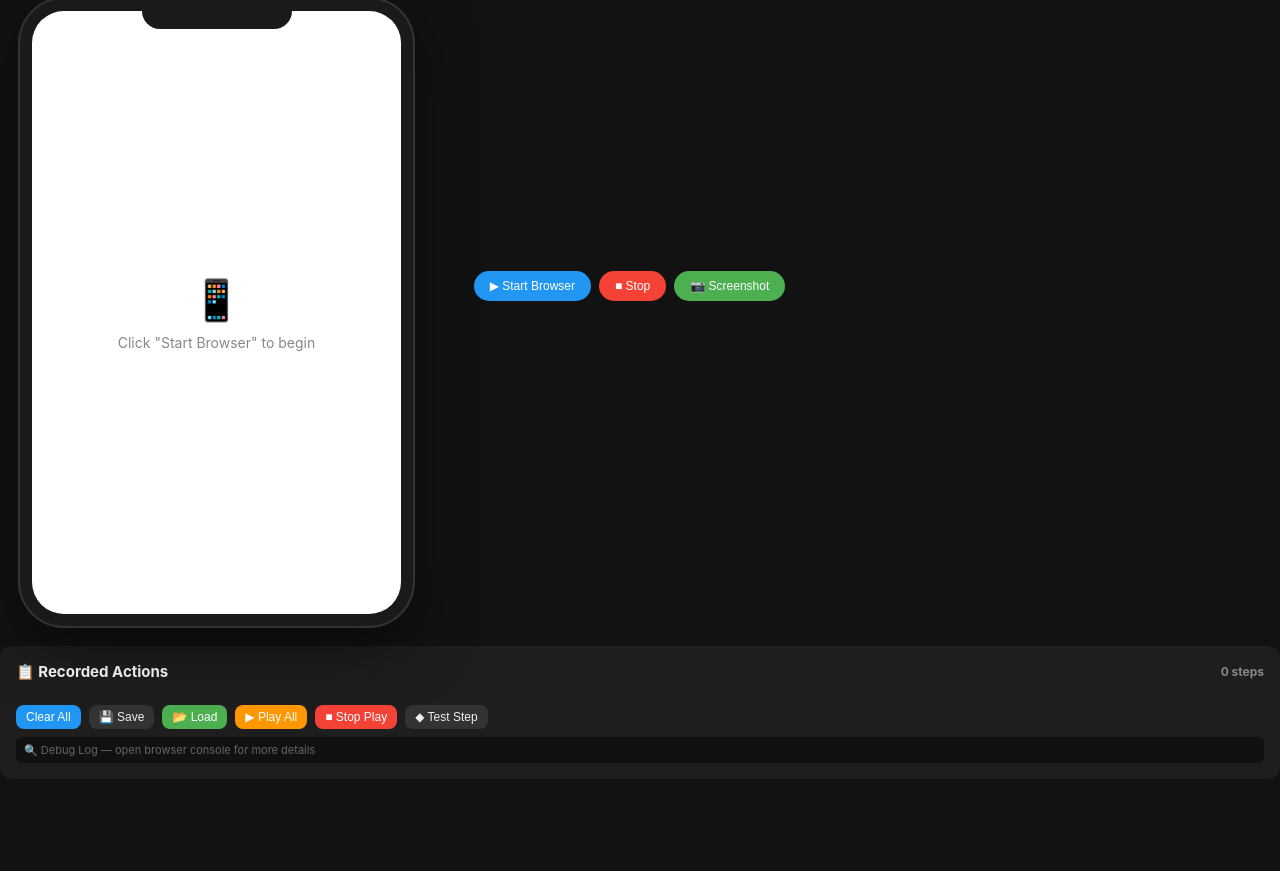
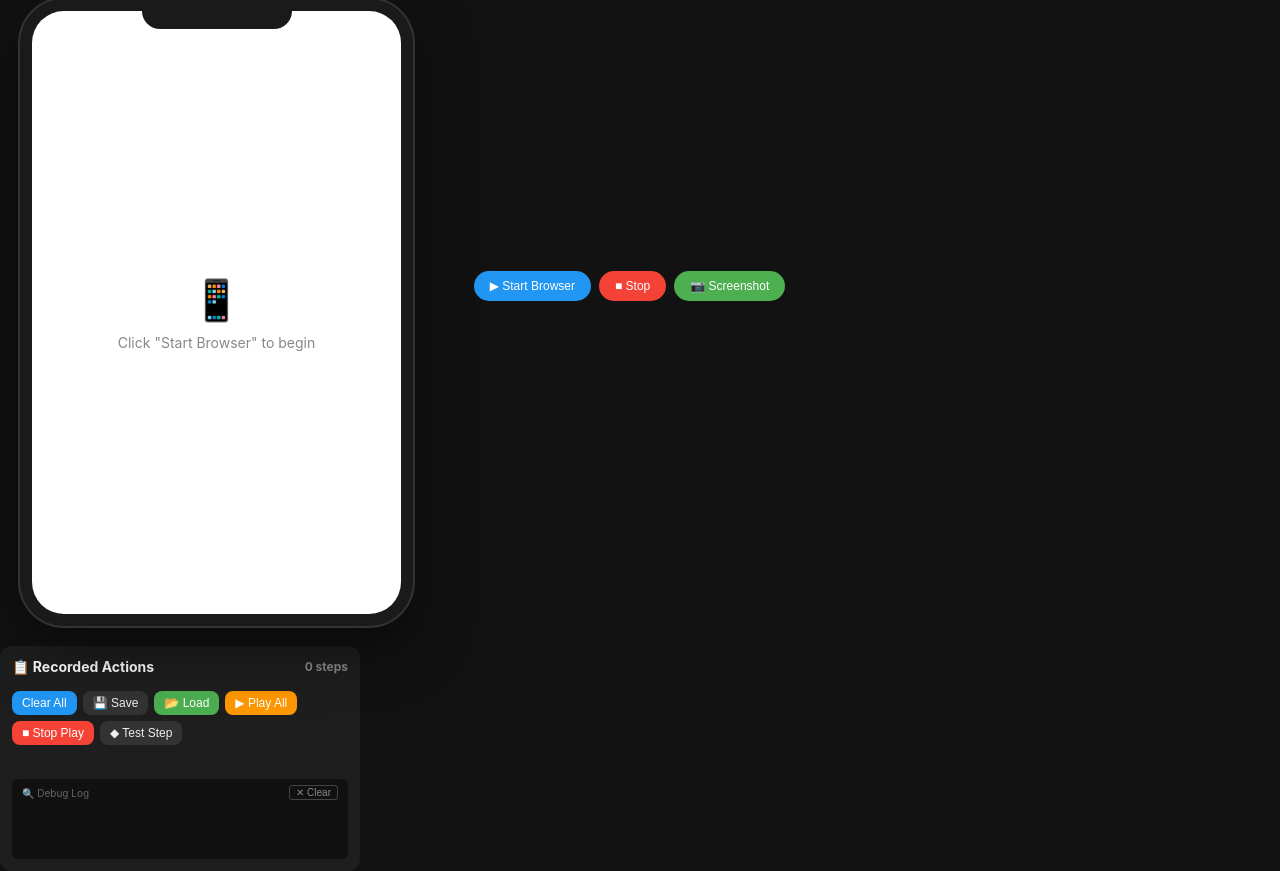
Before and after one commit to luojianwei2006/quora_automation, a Flask app: page /browser in a window 1280 px wide. Shown: the part 122-993 px from the top of the page. Before the commit the page ends 878 px from the top, so only its background shows below. Run offline with Flask 3, Linux system fonts and the light colour scheme; some libraries are stand-ins or nearby versions.

Commit message:
feat: 右侧面板重构——操作列表紧凑化 + 日志单独可清理 + 执行状态可视化
- 右侧面板缩小宽度(280-360px)，操作列表限制高度可滚动
- 每个操作执行后左边框变色：绿色=成功 / 红色=失败
- 调试日志面板添加 ✕ Clear 按钮，一键清空
- 操作项更紧凑，方便同时看手机框和执行结果

```diff
--- a/templates/browser.html
+++ b/templates/browser.html
@@ -246,19 +246,23 @@
         }
         .browser-toolbar button:hover { background: #1976D2; }
 
-        /* Right panel - action list */
+        /* Right panel - action list + debug */
         .action-panel {
             flex: 1;
             background: #1e1e1e;
             border-radius: 12px;
-            padding: 16px;
+            padding: 12px;
             overflow-y: auto;
-            min-width: 320px;
+            min-width: 280px;
+            max-width: 360px;
+            display: flex;
+            flex-direction: column;
+            gap: 8px;
         }
         .action-panel h3 {
             color: #fff;
-            margin: 0 0 12px;
-            font-size: 15px;
+            margin: 0;
+            font-size: 14px;
             display: flex;
             justify-content: space-between;
             align-items: center;
@@ -266,16 +270,22 @@
         .action-list {
             display: flex;
             flex-direction: column;
-            gap: 6px;
+            gap: 4px;
+            max-height: 320px;
+            overflow-y: auto;
+            flex-shrink: 0;
         }
         .action-item {
             background: #2a2a2a;
-            border-radius: 8px;
-            padding: 10px 12px;
+            border-radius: 6px;
+            padding: 6px 10px;
             border-left: 3px solid #555;
             cursor: pointer;
             transition: background 0.15s;
+            font-size: 12px;
         }
+        .action-item.executed-ok { border-left-color: #4CAF50; }
+        .action-item.executed-fail { border-left-color: #f44336; }
         .action-item:hover { background: #333; }
         .action-item .action-header {
             display: flex;
@@ -283,27 +293,22 @@
             align-items: center;
         }
         .action-item .action-type {
-            font-size: 12px;
+            font-size: 11px;
             color: #2196F3;
             font-weight: 600;
             text-transform: uppercase;
         }
         .action-item .action-desc {
-            font-size: 12px;
+            font-size: 11px;
             color: #aaa;
-            margin-top: 2px;
+            margin-top: 1px;
             overflow: hidden;
             text-overflow: ellipsis;
             white-space: nowrap;
         }
         .action-item .action-delay {
-            font-size: 11px;
+            font-size: 10px;
             color: #666;
-        }
-        .action-item .action-remove {
-            color: #f44336;
-            cursor: pointer;
-            font-size: 14px;
         }
         .action-item.selected {
             border-left-color: #2196F3;
@@ -312,10 +317,40 @@
 
         .action-panel-footer {
             display: flex;
-            gap: 8px;
-            margin-top: 12px;
+            gap: 6px;
             flex-wrap: wrap;
+            flex-shrink: 0;
         }
+
+        /* Debug panel */
+        .debug-panel {
+            flex: 1;
+            min-height: 80px;
+            max-height: 250px;
+            overflow-y: auto;
+            background: #111;
+            border-radius: 6px;
+            padding: 4px;
+            font-size: 11px;
+        }
+        .debug-panel-header {
+            display: flex;
+            justify-content: space-between;
+            align-items: center;
+            padding: 2px 6px 4px;
+            color: #666;
+            font-size: 10px;
+        }
+        .debug-panel-header button {
+            background: transparent;
+            border: 1px solid #444;
+            color: #888;
+            padding: 1px 6px;
+            border-radius: 3px;
+            cursor: pointer;
+            font-size: 10px;
+        }
+        .debug-panel-header button:hover { color: #fff; border-color: #f44336; }
 
         /* Element info badge */
         .element-info-badge {
@@ -416,9 +451,13 @@
                 <button class="btn btn-sm btn-danger" onclick="abortPlayback()">■ Stop Play</button>
                 <button class="btn btn-sm btn-secondary" onclick="testSingleStep()">◆ Test Step</button>
             </div>
-            <div id="playbackStatus" style="margin-top:8px;font-size:12px;color:#888;"></div>
-            <div class="debug-panel" id="debugPanel" style="margin-top:8px;max-height:150px;overflow-y:auto;background:#111;border-radius:6px;padding:4px;">
-                <div style="font-size:11px;color:#666;padding:2px 4px;">🔍 Debug Log — open browser console for more details</div>
+            <div id="playbackStatus" style="font-size:11px;color:#888;min-height:18px;flex-shrink:0;"></div>
+            <div class="debug-panel" id="debugPanelContainer">
+                <div class="debug-panel-header">
+                    <span>🔍 Debug Log</span>
+                    <button onclick="clearDebugLog()" title="Clear log">✕ Clear</button>
+                </div>
+                <div id="debugPanel"></div>
             </div>
         </div>
     </div>
@@ -495,6 +534,8 @@
 
             var panel = document.getElementById('debugPanel');
             if (!panel) return;
+            var container = document.getElementById('debugPanelContainer');
+            if (container) container.style.display = 'block';
             var entry = document.createElement('div');
             entry.textContent = line;
             entry.style.cssText = 'font-size:11px;font-family:monospace;padding:2px 4px;' +
@@ -1051,7 +1092,15 @@
                     img.style.display = 'block';
                     document.getElementById('browserPlaceholder').style.display = 'none';
                 }
-                debug('Executed: ' + action.type + ' — ' + (data.success ? 'OK' : 'FAILED'), data.success ? 'ok' : 'error');
+                // Mark action in list
+                var success = data.success || data.status === 'ok';
+                var items = document.querySelectorAll('.action-item');
+                var lastItem = items[items.length - 1];
+                if (lastItem) {
+                    lastItem.classList.remove('executed-ok', 'executed-fail');
+                    lastItem.classList.add(success ? 'executed-ok' : 'executed-fail');
+                }
+                debug('Executed: ' + action.type + ' — ' + (success ? 'OK' : 'FAILED'), success ? 'ok' : 'error');
             } catch(e) {
                 debug('Execute error: ' + e.message, 'error');
                 fetchScreenshot();
@@ -1413,6 +1462,11 @@
             }
         }, 3000);
 
+        function clearDebugLog() {
+            var panel = document.getElementById('debugPanel');
+            if (panel) panel.innerHTML = '';
+        }
+
         console.log('📱 Mobile Browser Simulator loaded');
         console.log('💡 Right-click on the phone screen to record actions');
         console.log('💡 Click on actions in the list to edit them');
```
